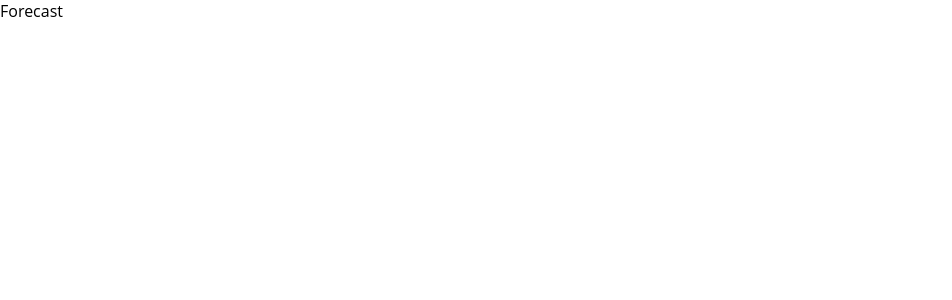
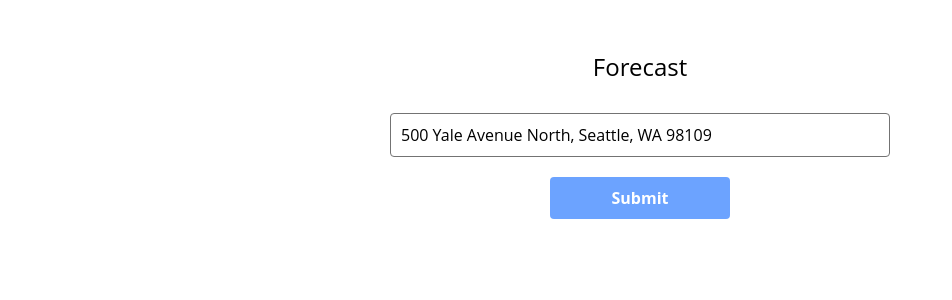
Before and after one commit to gustavofabro/weather-challenge-react, a React (Create React App) app: page / in a window 1280 px wide. Shown: the top 300 px of the page, without its empty margins (0-952 px from the left). Built offline with nearby package versions, Linux system fonts and the light colour scheme.

Commit message:
feat/weather: create page for get address lat/long

```diff
--- a/package.json
+++ b/package.json
@@ -14,6 +14,7 @@
     "axios": "^1.3.4",
     "react": "^18.2.0",
     "react-dom": "^18.2.0",
+    "react-icons": "^4.8.0",
     "react-router-dom": "^6.8.2",
     "react-scripts": "5.0.1",
     "styled-components": "^5.3.8",
--- /dev/null
+++ b/src/domain/addres-lat-long.model.ts
@@ -0,0 +1,4 @@
+export interface AddresLatLong {
+  lat: number,
+  lng: number
+}
--- /dev/null
+++ b/src/domain/weather-grid-points.model.ts
@@ -0,0 +1,5 @@
+export interface GridPoints {
+  gridId: string,
+  gridX: number,
+  gridY: number
+}
--- a/src/pages/Forecast/index.tsx
+++ b/src/pages/Forecast/index.tsx
@@ -1,7 +1,71 @@
-import React from 'react';
+import React, { FormEvent, useState } from 'react';
+import { getAdressLatLong } from 'services/geocoding-census';
+import { AddressInputContainer, ButtonSumit, Container, FormContainer } from './styles';
+import { FaSpinner } from 'react-icons/fa';
 
 const Forecast: React.FC = () => {
-  return <div>Forecast</div>;
+  const [address, setAddress] = useState<string>('500 Yale Avenue North, Seattle, WA 98109');
+  const [isSubmitted, setIsSubmitted] = useState<boolean>(false);
+  const [addressNotFound, setAddressNotFound] = useState<boolean>(false);
+  const [isLoading, setIsLoading] = useState<boolean>(false);
+
+  async function onSubmit(event: FormEvent): Promise<void> {
+    event.preventDefault();
+    setIsSubmitted(true);
+
+    if (!isFormValid()) {
+      return;
+    }
+
+    setIsLoading(true);
+    handlGetWeatherForecast(address)
+      .finally(() => setIsLoading(false));
+  }
+
+  async function handlGetWeatherForecast(address: string): Promise<void> {
+    const latLongInfo = await getAdressLatLong(address);
+
+    if (!latLongInfo) {
+      setAddressNotFound(true);
+      return;
+    }
+  }
+
+  function isFormValid(): boolean {
+    return !!address.trim();
+  }
+
+  function inputHasError(value: string): boolean {
+    return isSubmitted && !value.trim();
+  }
+
+  return (
+    <Container>
+      <h1>Forecast</h1>
+      <FormContainer>
+        <form onSubmit={onSubmit}>
+          <AddressInputContainer hasError={inputHasError(address)}>
+            <input
+              type="text"
+              onChange={(e) => {
+                setAddress(e.target.value);
+                setAddressNotFound(false);
+              }}
+              maxLength={100}
+              value={address}
+              placeholder='Type your complete address ' />
+
+            {inputHasError(address) && <span role='alert'>Required field</span>}
+            {!inputHasError(address) && addressNotFound && <span role='alert'>Address not found, please make sure you typed it correctly</span>}
+          </AddressInputContainer>
+
+          <ButtonSumit type='submit' isLoading={isLoading} disabled={isLoading}>
+            {isLoading ? <FaSpinner/> : <span>Submit</span>}
+          </ButtonSumit>
+        </form>
+      </FormContainer>
+    </Container>
+  );
 };
 
 export default Forecast;
--- /dev/null
+++ b/src/pages/Forecast/styles.ts
@@ -0,0 +1,89 @@
+import styled, { css } from 'styled-components';
+
+/* TODO: centralize breakpoints */
+/* TODO: centralize colors */
+
+export const Container = styled.article`
+  display: flex;
+  flex-direction: column;
+  align-items: center;
+  padding: 50px;
+
+  @media (max-width: 500px) {
+    padding: 20px;
+  }
+`;
+
+export const FormContainer = styled.section`
+  width: 500px;
+
+  form {
+    display: flex;
+    flex-direction: column;
+    align-items: center;
+    flex: 1;
+  }
+
+  @media (max-width: 500px) {
+    width: 100%;
+  }
+`;
+
+export const AddressInputContainer = styled.div<{ hasError?: boolean }>`
+  display: flex;
+  flex-direction: column;
+  margin-top: 30px;
+  width: 100%;
+
+  input {
+    padding: 10px;
+    border-radius: 4px;
+    border: 1px solid #737373;
+    width: 100%
+  }
+
+  span[role='alert'] {
+    margin-top: 5px;
+    color: #FF3333;
+  }
+
+  ${props => props.hasError && css`
+    input {
+      border-color: #FF3333;
+    }
+  `}
+`;
+
+export const ButtonSumit = styled.button<{ isLoading: boolean}>`
+  border: 0;
+  border-radius: 4px;
+  padding: 10px;
+  width: 180px;
+  background-color: #6CA3FF;
+  margin-top: 20px;
+  color: #FFFFFF;
+  font-weight: bold;
+
+  svg {
+    animation: spin infinite 3s linear;
+  }
+
+  @keyframes spin {
+    from {
+      transform: rotate(0deg);
+    }
+    to {
+      transform: rotate(360deg);
+    }
+  }
+
+  ${props => props.isLoading && css`
+    cursor: auto;
+  `}
+
+  @media (max-width: 500px) {
+    padding: 10px;
+    width: 100%;
+    margin-left: 0;
+  }
+`;
--- /dev/null
+++ b/src/services/geocoding-census/index.ts
@@ -0,0 +1,35 @@
+import { AddresLatLong } from 'domain/addres-lat-long.model';
+import api from './geocoding-census.api';
+
+interface OneLineAddressResult {
+  result: {
+    addressMatches: {
+      coordinates: {
+        x: number,
+        y: number
+      }
+    }[]
+  }
+}
+
+function getAdressLatLong(address: string): Promise<AddresLatLong | null> {
+  return api.get<OneLineAddressResult>('onelineaddress', {
+    params: {
+      address
+    }
+  }).then<AddresLatLong | null>((response) => {
+    const { addressMatches } = response.data.result;
+    const firstMatch = addressMatches[0];
+
+    if (!firstMatch) {
+      return null;
+    }
+
+    return {
+      lat: firstMatch.coordinates.y,
+      lng: firstMatch.coordinates.x
+    };
+  });
+}
+
+export { getAdressLatLong };
```
Also changed, not shown: 1 other file (tests, documents, lock files or other folders).
